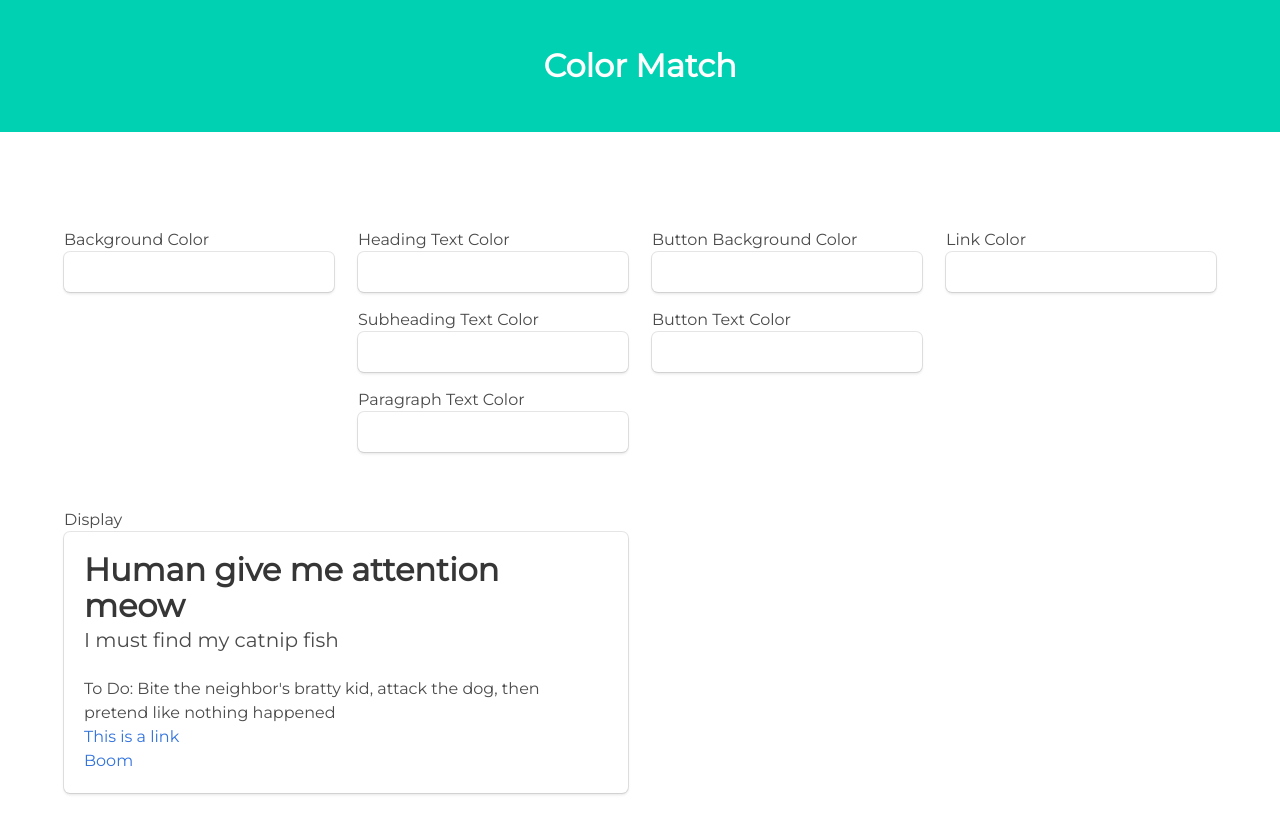
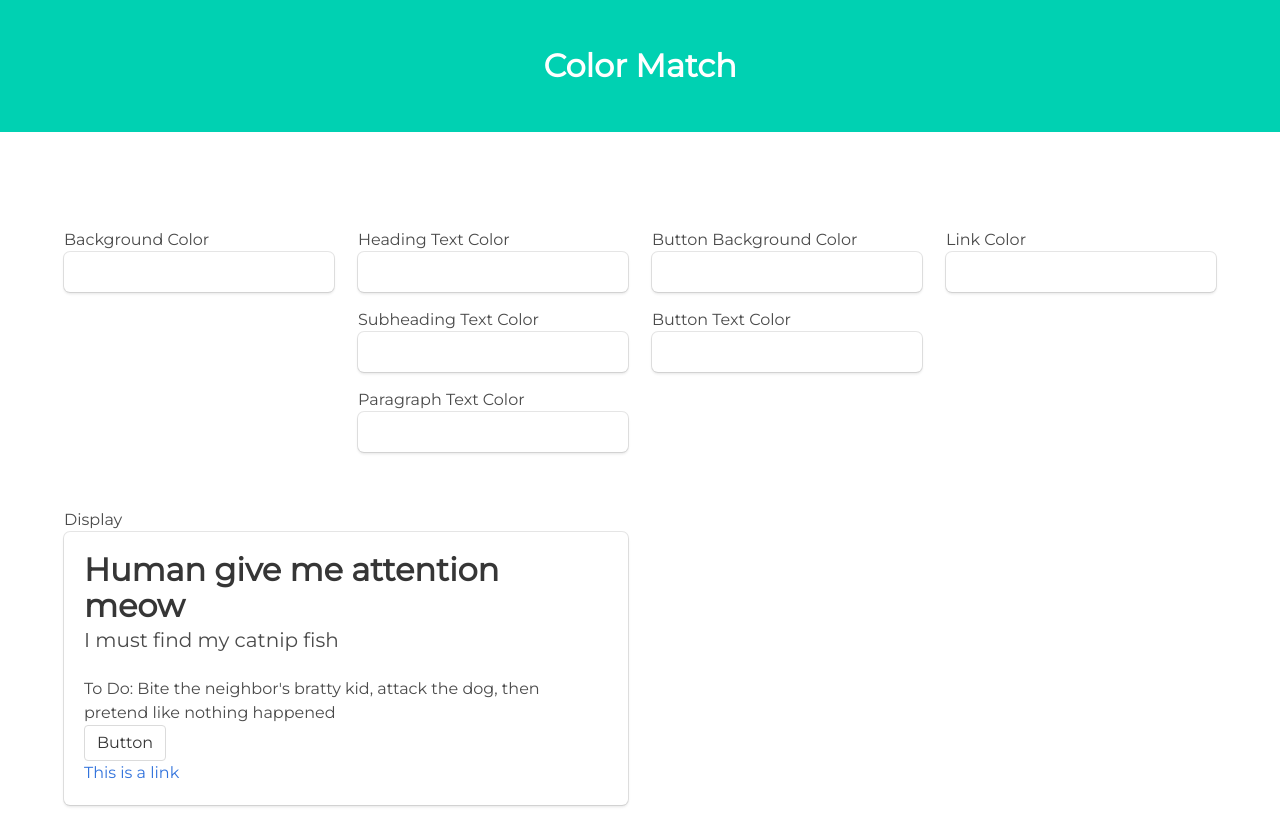
Before and after one commit to JavaScriptErika/colormatch, a React (Create React App) app: page / in a window 1280 px wide. Built offline with nearby package versions, Linux system fonts and the light colour scheme.

Commit message:
add color selection display to button and link

```diff
--- a/src/components/ColorSelectionDisplay.js
+++ b/src/components/ColorSelectionDisplay.js
@@ -13,9 +13,27 @@ class ColorSelectionDisplay extends React.Component {
                         <h2 className="subtitle" style={{color: `rgba(${subheading.r}, ${subheading.g}, ${subheading.b}, ${subheading.a})`}}>I must find my catnip fish</h2>
                         <p style={{color: `rgba(${paragraph.r}, ${paragraph.g}, ${paragraph.b}, ${paragraph.a})`}}>To Do: Bite the neighbor's bratty kid, attack the dog, then pretend like nothing happened</p>
 
-                        <a href="/">This is a link</a>
+                        <a
+                            onClick={e => e.preventDefault()}
+                            href
+                            className="button"
+                            style={{
+                                color: `rgba(${buttonText.r}, ${buttonText.g}, ${buttonText.b}, ${buttonText.a})`,
+                                backgroundColor: `rgba(${buttonBackground.r}, ${buttonBackground.g}, ${buttonBackground.b}, ${buttonBackground.a})`,
+                                }}
+                            >
+                            Button
+                        </a>
+
                         <br/>
-                        <a href="/" className="btn">Boom</a>
+
+                        <a
+                            href
+                            onClick={e => e.preventDefault()}
+                            style={{color: `rgba(${linkColor.r}, ${linkColor.g}, ${linkColor.b}, ${linkColor.a})`}}
+                            >
+                            This is a link
+                        </a>
 
                     </div>
                 </div>
```
